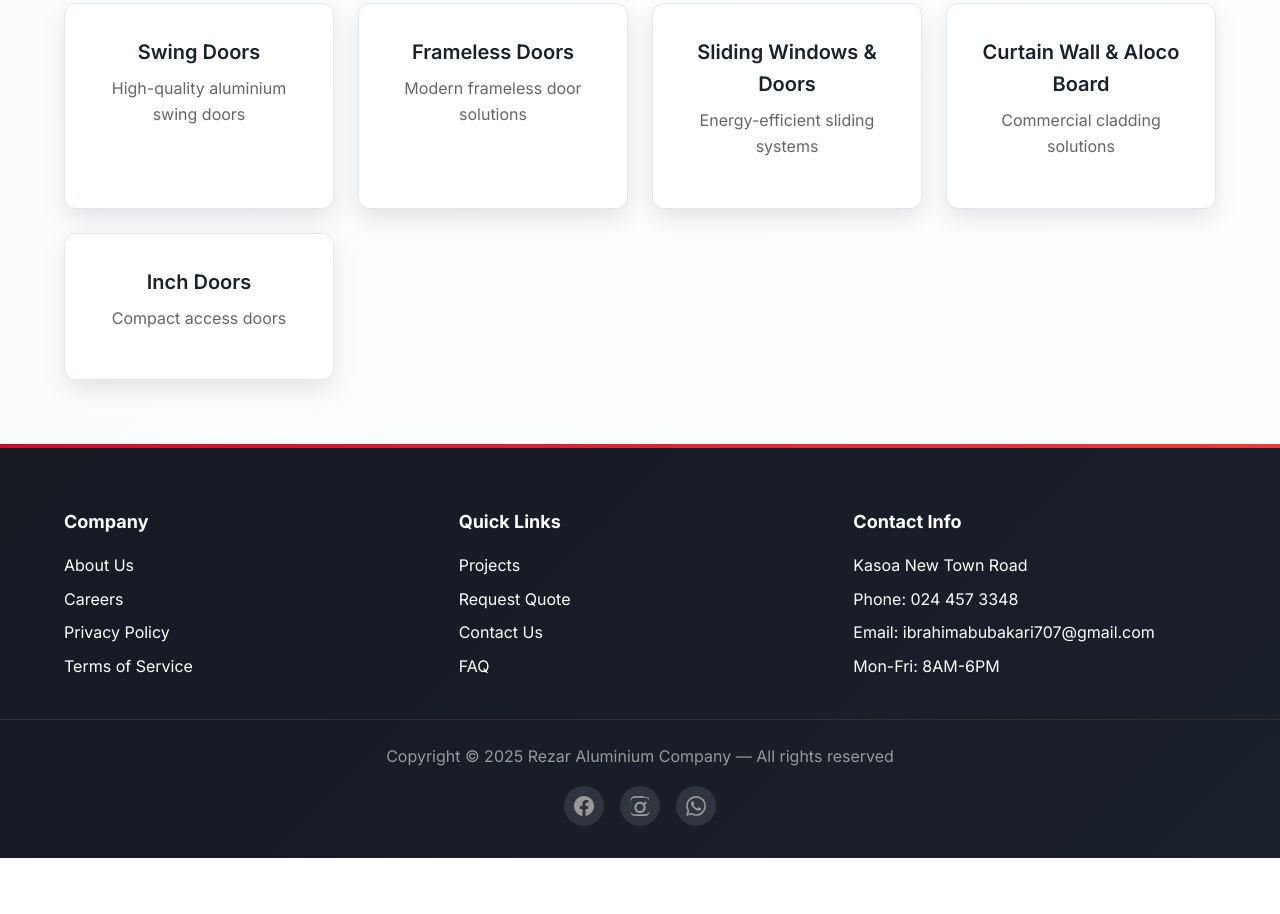
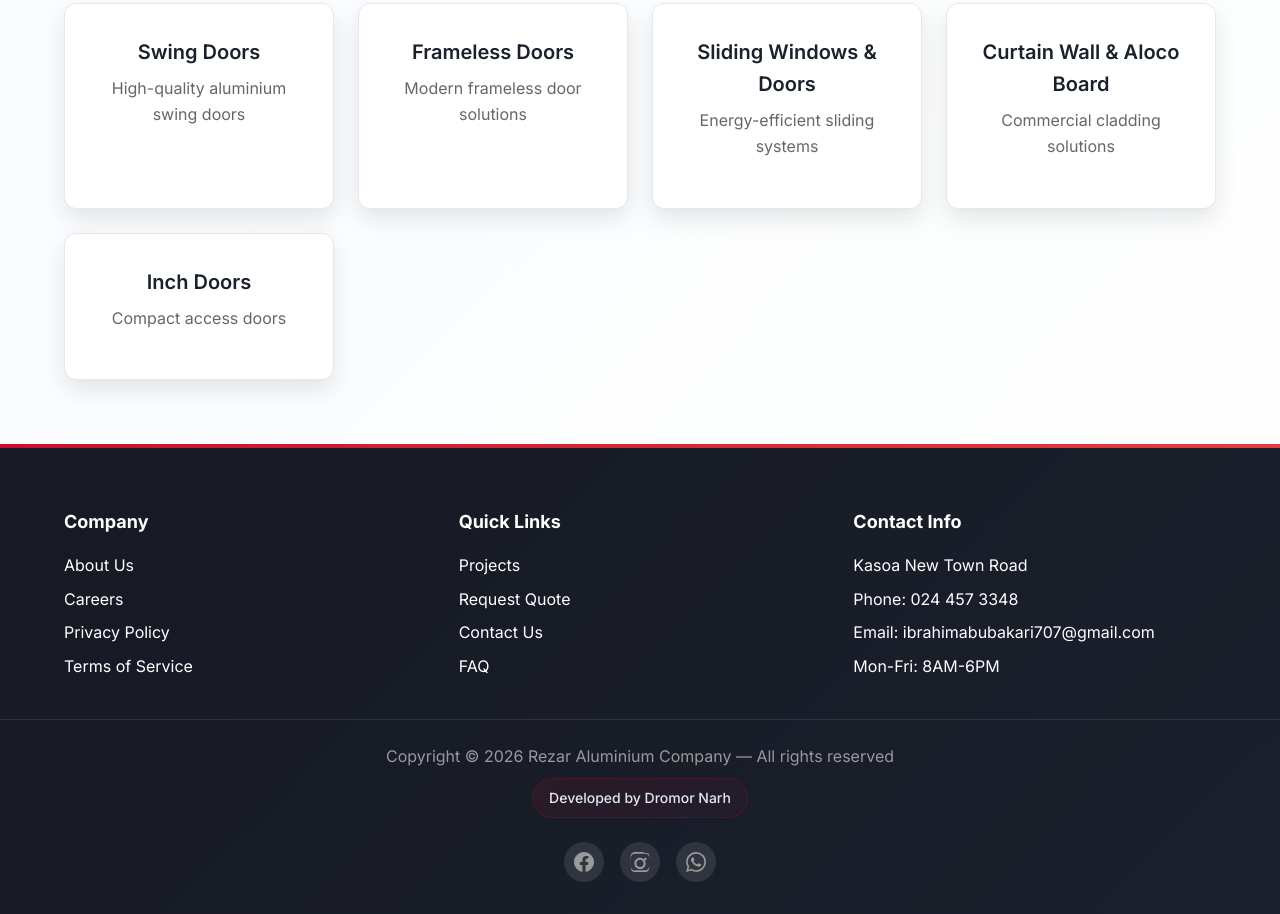
Before and after one commit to dromorongit/RezarAluminium, a plain HTML site: page index.html in a window 1280 px wide. Shown: the part 1507-2421 px from the top of the page. Before the commit the page ends 2365 px from the top, so only its background shows below. Drawn offline with Linux system fonts and the light colour scheme; no server answers.

Commit message:
Update copyright year to 2026 and add developer credits

```diff
--- a/css/main.css
+++ b/css/main.css
@@ -627,6 +627,54 @@ button {
   height: 20px;
 }
 
+/* Developer Credits */
+.developer-credits {
+  font-size: 0.875rem;
+  font-weight: 500;
+  color: #e2e8f0;
+  margin: 8px 0 0 0;
+  padding: 8px 16px;
+  background: linear-gradient(135deg, rgba(200, 16, 46, 0.1) 0%, rgba(200, 16, 46, 0.05) 100%);
+  border: 1px solid rgba(200, 16, 46, 0.2);
+  border-radius: 20px;
+  display: inline-block;
+  position: relative;
+  overflow: hidden;
+  transition: all var(--transition);
+}
+
+.developer-credits::before {
+  content: '';
+  position: absolute;
+  top: 0;
+  left: -100%;
+  width: 100%;
+  height: 100%;
+  background: linear-gradient(90deg, transparent, rgba(255, 255, 255, 0.1), transparent);
+  transition: left 0.5s;
+}
+
+.developer-credits:hover {
+  background: linear-gradient(135deg, rgba(200, 16, 46, 0.15) 0%, rgba(200, 16, 46, 0.1) 100%);
+  border-color: rgba(200, 16, 46, 0.3);
+  color: #ffffff;
+  transform: translateY(-1px);
+  box-shadow: 0 4px 12px rgba(200, 16, 46, 0.2);
+}
+
+.developer-credits:hover::before {
+  left: 100%;
+}
+
+/* Responsive adjustments for developer credits */
+@media (max-width: 768px) {
+  .developer-credits {
+    font-size: 0.8rem;
+    padding: 6px 12px;
+    margin: 6px 0 0 0;
+  }
+}
+
 /* Responsive */
 @media (max-width: 768px) {
   .nav-link--about,
--- a/index.html
+++ b/index.html
@@ -129,7 +129,8 @@
       </div>
     </div>
     <div class="footer__bottom">
-      <p>Copyright © 2025 Rezar Aluminium Company — All rights reserved</p>
+      <p>Copyright © 2026 Rezar Aluminium Company — All rights reserved</p>
+      <p class="developer-credits">Developed by Dromor Narh</p>
       <div class="footer__social">
         <a href="https://www.facebook.com/share/1CJdjf421S/?mibextid=wwXIfr" aria-label="Facebook">
           <svg width="24" height="24" viewBox="0 0 24 24" fill="currentColor" xmlns="http://www.w3.org/2000/svg">
```
Also changed, not shown: about.html (+2 -1 lines), cart.html (+2 -1 lines), checkout.html (+2 -1 lines), contact.html (+2 -1 lines), faq.html (+2 -1 lines), product.html (+2 -1 lines), projects.html (+2 -1 lines).
